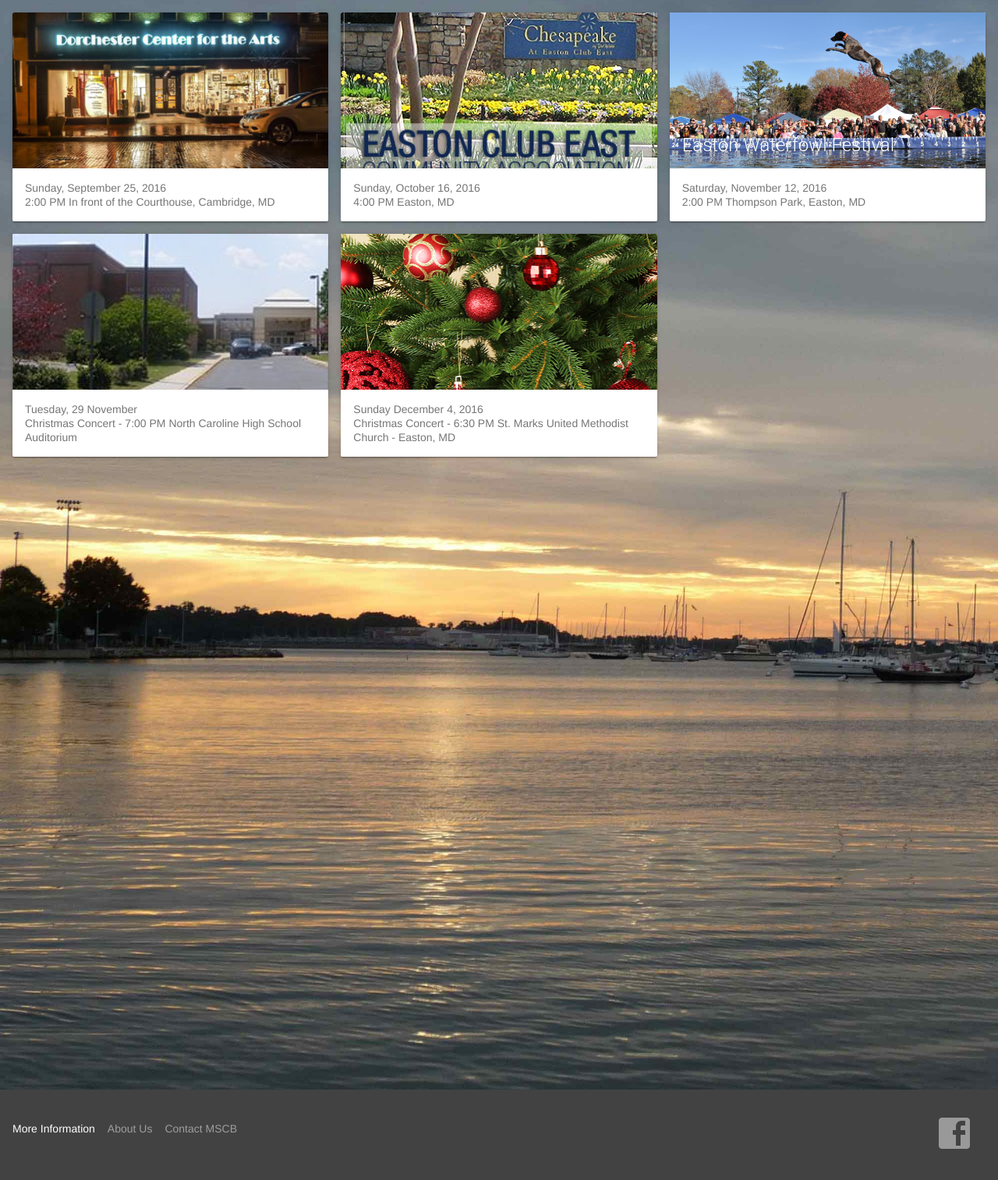
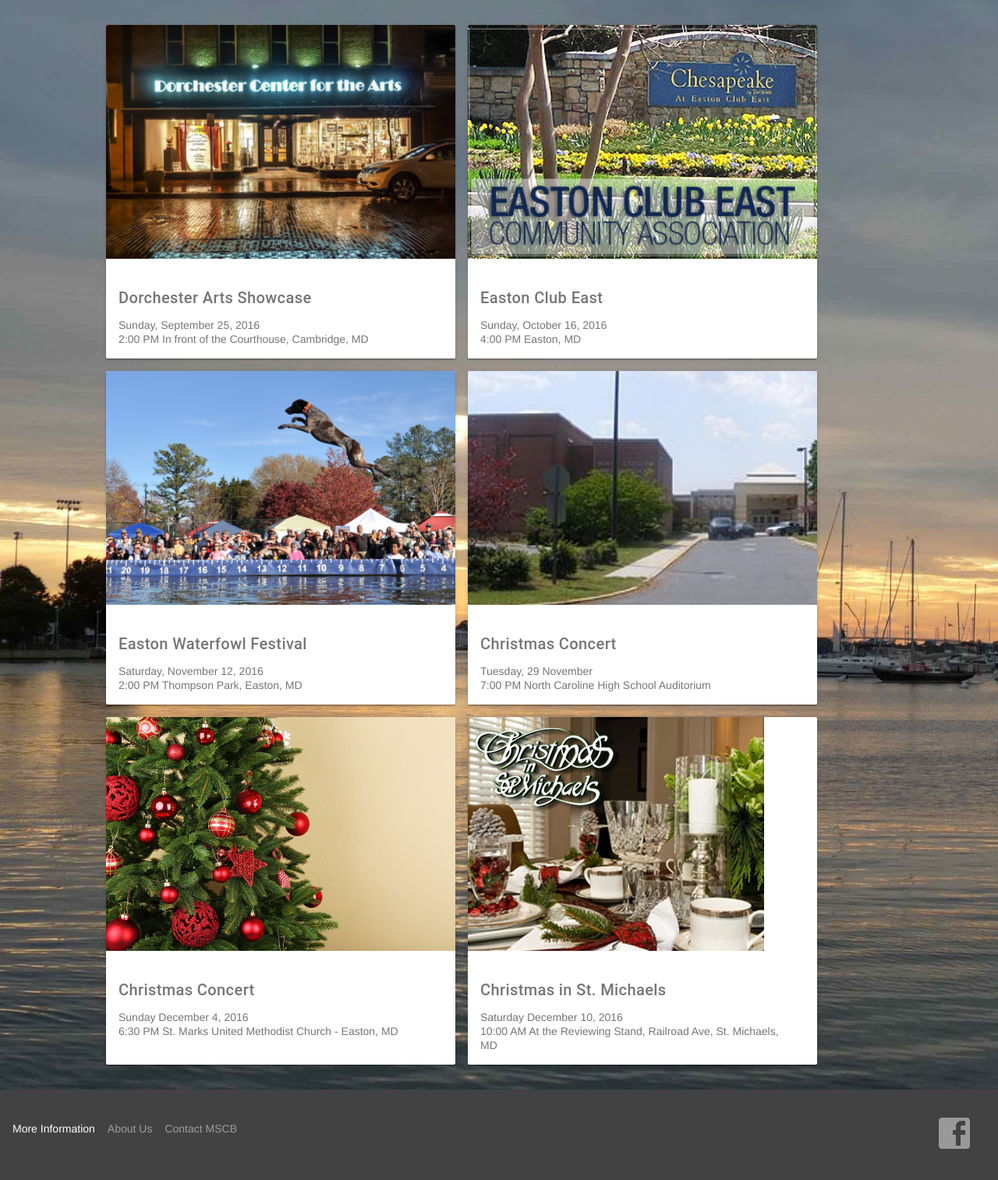
Before and after one commit to djfunkymuffinz/mscb, a Node server app: page / in a window 1280 px wide, after a click on "PERFORMANCES". Shown: the part 148-1662 px from the top of the page at 78% size. Run offline with Node 20, Linux system fonts and the light colour scheme; some libraries are stand-ins or nearby versions.

Commit message:
mostly finished performances tab TODO fix christmas in st michaels

```diff
--- a/assets/styles.css
+++ b/assets/styles.css
@@ -22,6 +22,7 @@
 
 .home-card {
    width: 75%;
+   max-width: 1024px;
    min-height: 500px;
    margin: 16px auto;
 }
@@ -62,32 +63,50 @@
    background-image: url('/assets/img/md-facebook.png');
 }
 
+.performance-locations {
+   width: 80%;
+   min-height: 500px;
+   margin: 16px auto;
+}
+
+.performance-locations > .mdl-card {
+   width: 448px;
+}
+
 .dcfa-card > .mdl-card__title {
    color: #fff;
-   min-height: 200px;
+   min-height: 300px;
    background: url('/assets/img/dcfa.jpg') center / cover;
 }
 
 .ece-card > .mdl-card__title {
    color: #fff;
-   min-height: 200px;
+   min-height: 300px;
    background: url('/assets/img/ece.jpg') center / cover;
 }
 
 .wf-card > .mdl-card__title {
    color: #fff;
-   min-height: 200px;
+   min-height: 300px;
    background: url('/assets/img/wf.jpg') center / cover;
 }
 
 .nchs-card > .mdl-card__title {
    color: #fff;
-   min-height: 200px;
+   min-height: 300px;
    background: url('/assets/img/nchs.jpg') center / cover;
 }
 
 .mumc-card > .mdl-card__title {
    color: #fff;
-   min-height: 200px;
-   background: url('/assets/img/christmas.jpg');
+   min-height: 300px;
+   background: url('/assets/img/christmas.jpg') center / cover;
 }
+
+.cism-card > .mdl-card__title {
+   color: #fff;
+   min-height: 300px;
+   background: url('/assets/img/cism.jpg');
+   background-position: center center / cover;
+   background-repeat: no-repeat;
+}
--- a/views/performances.ejs
+++ b/views/performances.ejs
@@ -8,6 +8,7 @@
             <div class="mdl-cell mdl-cell--4-col mdl-card mdl-shadow--2dp dcfa-card">
                <div class="mdl-card__title"></div>
                <div class="mdl-card__supporting-text">
+                  <h5>Dorchester Arts Showcase</h5>
                   Sunday, September 25, 2016<br>
                   2:00 PM In front of the Courthouse, Cambridge, MD
                </div>
@@ -15,15 +16,15 @@
             <div class="mdl-cell mdl-cell--4-col mdl-card mdl-shadow--2dp ece-card">
                <div class="mdl-card__title"></div>
                <div class="mdl-card__supporting-text">
+                  <h5>Easton Club East</h5>
                   Sunday, October 16, 2016<br>
                   4:00 PM Easton, MD
                </div>
             </div>
             <div class="mdl-cell mdl-cell--4-col mdl-card mdl-shadow--2dp wf-card">
-               <div class="mdl-card__title">
-                  <h2 class="mdl-card__title-text">Easton Waterfowl Festival</h2>
-               </div>
+               <div class="mdl-card__title"></div>
                <div class="mdl-card__supporting-text">
+                  <h5>Easton Waterfowl Festival</h5>
                   Saturday, November 12, 2016<br>
                   2:00 PM Thompson Park, Easton, MD
                </div>
@@ -31,15 +32,25 @@
             <div class="mdl-cell mdl-cell--4-col mdl-card mdl-shadow--2dp nchs-card">
                <div class="mdl-card__title"></div>
                <div class="mdl-card__supporting-text">
+                  <h5>Christmas Concert</h5>
                   Tuesday, 29 November<br>
-                  Christmas Concert - 7:00 PM North Caroline High School Auditorium
+                  7:00 PM North Caroline High School Auditorium
                </div>
             </div>
             <div class="mdl-cell mdl-cell--4-col mdl-card mdl-shadow--2dp mumc-card">
                <div class="mdl-card__title"></div>
                <div class="mdl-card__supporting-text">
+                  <h5>Christmas Concert</h5>
                   Sunday December 4, 2016<br>
-                  Christmas Concert - 6:30 PM St. Marks United Methodist Church - Easton, MD
+                  6:30 PM St. Marks United Methodist Church - Easton, MD
+               </div>
+            </div>
+            <div class="mdl-cell mdl-cell--4-col mdl-card mdl-shadow--2dp cism-card">
+               <div class="mdl-card__title"></div>
+               <div class="mdl-card__supporting-text">
+                  <h5>Christmas in St. Michaels</h5>
+                  Saturday December 10, 2016<br>
+                  10:00 AM At the Reviewing Stand, Railroad Ave, St. Michaels, MD
                </div>
             </div>
          </div>
```
Also changed, not shown: assets/img/cism.jpg (added).
